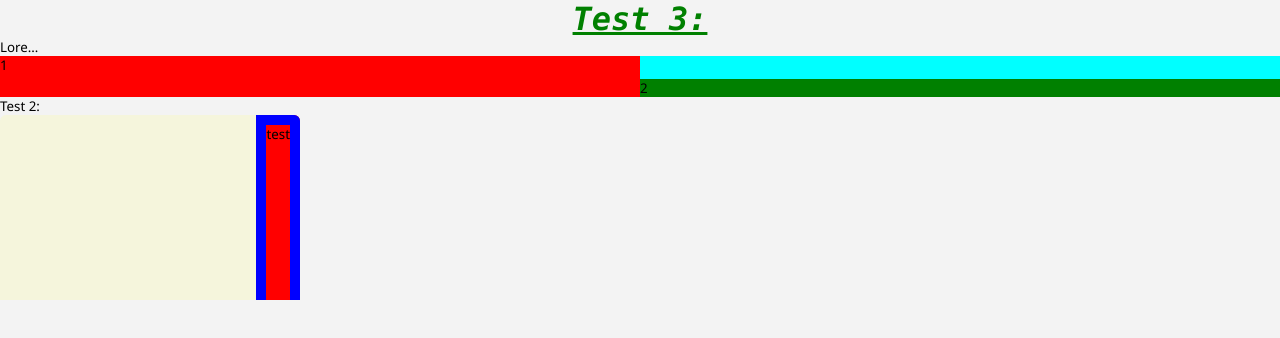
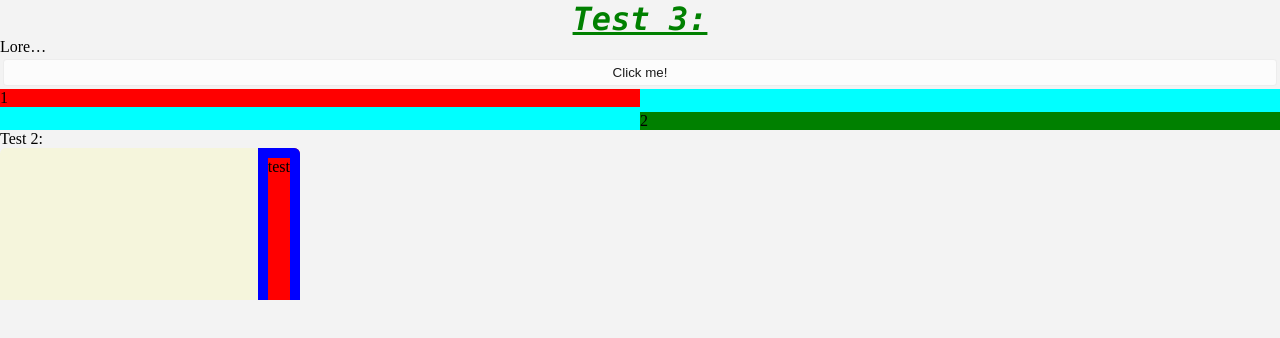
Before and after one commit to ecsanadi/xaml-ui, an Angular app: page / in a window 1280 px wide. Shown: the top 338 px of the page. Built offline with nearby package versions, Linux system fonts and the light colour scheme.

Commit message:
Added Button

```diff
--- a/src/app/app.component.html
+++ b/src/app/app.component.html
@@ -10,9 +10,13 @@
       voluptate velit esse cillum dolore eu fugiat nulla pariatur. Excepteur sint occaecat cupidatat non proident, sunt
       in culpa qui officia deserunt mollit anim id est laborum.</TextBlock>
 
+    <Button Margin="3px">
+      Click me!
+    </Button>
+
     <Grid ColumnDefinitions="1fr 1fr" RowDefinitions="1fr 1fr" Orientation="Horizontal" RowSpacing="5px"
       Background="Aqua">
-      <Border [Grid]="{Row: 0, Column:0, RowSpan: 2}" Background="Red">1</Border>
+      <Border Grid-Row="0" Grid-Column="0" Background="Red">1</Border>
       <Border [Grid]="{Row: 1, Column:1}" Background="Green">2</Border>
     </Grid>
 
@@ -30,7 +34,7 @@
 
     <Border Width="300px" Height="300px" Background="Aqua" CornerRadius="6px" BorderThickness="2px">
 
-      <StackPanel Orientation="Horizontal" Background="Red" HorizontalAlignment="Center" VerticalAlignment="Bottom"
+      <StackPanel Orientation="Horizontal" Background="Magenta" HorizontalAlignment="Center" VerticalAlignment="Bottom"
         Width="200px" Margin="6px 12px" Padding="3px" BorderThickness="5px" BorderBrush="Green" Spacing="12px">
         <Border Background="Aqua">
           test A
--- a/src/app/app.component.ts
+++ b/src/app/app.component.ts
@@ -1,16 +1,17 @@
 import { Component } from '@angular/core';
 import { Border } from "./layout/Border";
 import { StackPanel } from "./layout/StackPanel";
-import { Grid, GridDirective } from './layout/Grid';
+import { Grid, GridColumnProperty, GridColumnSpanProperty, GridDirective, GridRowProperty, GridRowSpanProperty } from './layout/Grid';
 import { ScrollViewer } from './layout/ScrollViewer';
 import { XamlRoot } from "./layout/XamlRoot";
 import { TextBlock } from './indicators/TextBlock';
+import { Button } from "./inputs/Button";
 
 @Component({
   selector: 'app-root',
   templateUrl: './app.component.html',
   styleUrl: './app.component.scss',
-  imports: [Border, StackPanel, Grid, GridDirective, ScrollViewer, XamlRoot, TextBlock]
+  imports: [Border, StackPanel, Grid, GridDirective, Button, ScrollViewer, XamlRoot, TextBlock, Button, GridColumnProperty, GridRowSpanProperty, GridColumnSpanProperty, GridRowProperty]
 })
 export class AppComponent {
   title = 'xaml-ui';
--- /dev/null
+++ b/src/app/inputs/Button.scss
@@ -0,0 +1,47 @@
+@use 'Common' as common;
+
+:host {
+  display: grid;
+  padding: 5px 11px;
+  border-width: 1pt;
+  border-style: solid;
+  border-radius: common.$ControlCornerRadius;
+
+  background: common.$ControlFillColorDefaultLight;
+  border-color: common.$ControlStrokeColorDefaultLight;
+  color: common.$TextFillColorPrimaryLight;
+
+  @media (prefers-color-scheme: dark) {
+    background: common.$ControlFillColorDefaultDark;
+    border-color: common.$ControlStrokeColorDefaultDark;
+    color: common.$TextFillColorPrimaryDark;
+  }
+
+  &:hover {
+    background: common.$ControlFillColorSecondaryLight;
+
+    @media (prefers-color-scheme: dark) {
+      background: common.$ControlFillColorSecondaryDark;
+    }
+  }
+
+  &:active {
+    background: common.$ControlFillColorTertiaryLight;
+    color: common.$TextFillColorSecondaryLight;
+
+    @media (prefers-color-scheme: dark) {
+      background: common.$ControlFillColorTertiaryDark;
+      color: common.$TextFillColorSecondaryDark;
+    }
+  }
+
+  &:disabled {
+    background: common.$ControlFillColorDisabledLight;
+    color: common.$TextFillColorDisabledLight;
+
+    @media (prefers-color-scheme: dark) {
+      background: common.$ControlFillColorDisabledDark;
+      color: common.$TextFillColorDisabledDark;
+    }
+  }
+}
--- /dev/null
+++ b/src/app/inputs/Button.ts
@@ -0,0 +1,10 @@
+import { Component } from "@angular/core";
+import { Border } from "../layout/Border";
+
+@Component({
+  selector: 'Button',
+  template: `<ng-container><ng-content/></ng-container>`,
+  styleUrl: 'Button.scss'
+})
+export class Button extends Border {
+}
--- /dev/null
+++ b/src/app/inputs/Common.scss
@@ -0,0 +1,23 @@
+$ControlCornerRadius: 4px;
+
+$ControlFillColorDefaultLight: #FFFFFFB3;
+$ControlFillColorSecondaryLight: #F9F9F980;
+$ControlFillColorTertiaryLight: #F9F9F94D;
+$ControlFillColorDisabledLight: #F9F9F94D;
+
+$ControlStrokeColorDefaultLight: #0000000F;
+
+$TextFillColorPrimaryLight: #000000E4;
+$TextFillColorSecondaryLight: #0000009E;
+$TextFillColorDisabledLight: #0000005C;
+
+$ControlFillColorDefaultDark: #FFFFFF0F;
+$ControlFillColorSecondaryDark: #FFFFFF15;
+$ControlFillColorTertiaryDark: #FFFFFF08;
+$ControlFillColorDisabledDark: #FFFFFF0B;
+
+$ControlStrokeColorDefaultDark: #FFFFFF12;
+
+$TextFillColorPrimaryDark: #FFFFFFFF;
+$TextFillColorSecondaryDark: #FFFFFFC5;
+$TextFillColorDisabledDark: #FFFFFF5D;
--- a/src/app/layout/Grid.ts
+++ b/src/app/layout/Grid.ts
@@ -57,3 +57,51 @@ export class GridDirective {
     return this.Grid.RowSpan !== undefined ? ('span ' + this.Grid.RowSpan) : undefined;
   }
 }
+
+@Directive ({
+  selector: '[Grid-Row]'
+})
+export class GridRowProperty {
+  @Input('Grid-Row') Row?: string;
+
+  @HostBinding('style.grid-row-start')
+  private get gridRowStart() {
+    return this.Row !== undefined ? parseInt(this.Row) + 1 : undefined;
+  }
+}
+
+@Directive ({
+  selector: '[Grid-Column]'
+})
+export class GridColumnProperty {
+  @Input('Grid-Column') Column?: string;
+
+  @HostBinding('style.grid-column-start')
+  private get gridColumnStart() {
+    return this.Column !== undefined ? parseInt(this.Column) + 1 : undefined;
+  }
+}
+
+@Directive({
+  selector: '[Grid-RowSpan]'
+})
+export class GridRowSpanProperty {
+  @Input('Grid-RowSpan') RowSpan?: string;
+
+  @HostBinding('style.grid-row-end')
+  private get gridRowEnd() {
+    return this.RowSpan !== undefined ? ('span ' + this.RowSpan) : undefined;
+  }
+}
+
+@Directive({
+  selector: '[Grid-ColumnSpan]'
+})
+export class GridColumnSpanProperty {
+  @Input('Grid-ColumnSpan') ColumnSpan?: string;
+
+  @HostBinding('style.grid-column-end')
+  private get gridColumnEnd() {
+    return this.ColumnSpan !== undefined ? ('span ' + this.ColumnSpan) : undefined;
+  }
+}
--- a/src/app/layout/XamlRoot.ts
+++ b/src/app/layout/XamlRoot.ts
@@ -7,14 +7,20 @@ import { Component } from "@angular/core";
   template: `<ng-container><ng-content/></ng-container>`,
   styles: `:host {
     display: grid;
-    font-family: 'Segoe UI', Arial, sans-serif;
-    font-size: 10pt;
     background-color: #f3f3f3;
-    color: #000000;
+
+    &::ng-deep * {
+      font-family: 'Segoe UI', Arial, sans-serif;
+      font-size: 10pt;
+      color: #000000;
+    }
 
     @media (prefers-color-scheme: dark) {
       background-color: #202020;
-      color: #ffffff;
+
+      &::ng-deep * {
+        color: #ffffff;
+      }
     }
   }`
 })
```
Also changed, not shown: src/app/layout/Common.ts (line endings or trailing spaces).
